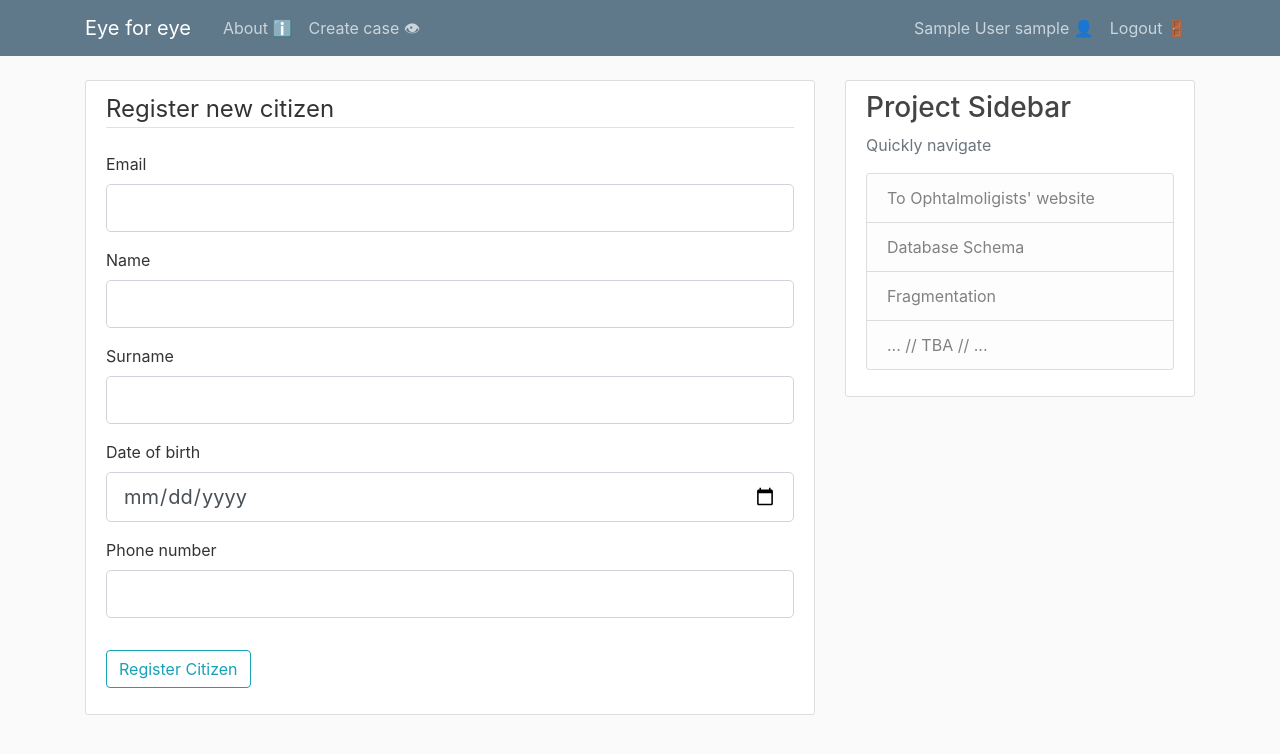
After one commit to bogodlin/DDBMS_course_LUT, a Flask app: page /register_new_citizen in a window 1280 px wide. The commit adds this page. Shown: the top 754 px of the page. Run offline with Flask 2, Linux system fonts and the light colour scheme; the visitor is signed in with stand-in values (Sample User, id 1); data comes from the database, SQL or seed files in the repository; some libraries are stand-ins or nearby versions.

Commit message:
Added account info with possibility to change the optician profile picture Case creation: 1. Find a citizen by email 2. Add photos and the comment Citizen registration Created case displayed on the homepage once logged in Small changes in models

```diff
--- a/eye_for_eye/forms.py
+++ b/eye_for_eye/forms.py
@@ -1,14 +1,17 @@
 from flask_wtf import FlaskForm
-from wtforms import StringField, PasswordField, SubmitField, BooleanField
+from flask_wtf.file import FileField, FileAllowed
+from wtforms import StringField, PasswordField, SubmitField, BooleanField, MultipleFileField, TextAreaField, DateField
 from wtforms.validators import DataRequired, Length, Email, EqualTo, ValidationError
-from eye_for_eye.models import Optician
+from eye_for_eye.models import Optician, Citizen
 
+
+# Optician Registration form
 
 class RegistrationForm(FlaskForm):
     name = StringField('Name',
-                           validators=[DataRequired(), Length(min=2, max=200)])
+                       validators=[DataRequired(), Length(min=2, max=200)])
     surname = StringField('Surname',
-                       validators=[DataRequired(), Length(min=2, max=200)])
+                          validators=[DataRequired(), Length(min=2, max=200)])
     email = StringField('Email',
                         validators=[DataRequired(), Email()])
     password = PasswordField('Password', validators=[DataRequired()])
@@ -17,7 +20,7 @@ class RegistrationForm(FlaskForm):
     submit = SubmitField('Sign Up')
 
     def validate_email(self, email):
-        optician = Optician.query.filter_by(email = email.data).first()
+        optician = Optician.query.filter_by(email=email.data).first()
         if optician:
             raise ValidationError('Email already taken')
 
@@ -29,7 +32,45 @@ class LoginForm(FlaskForm):
     remember = BooleanField('Remember Me')
     submit = SubmitField('Login')
 
+
+class UpdateAccountForm(FlaskForm):
+    picture = FileField('Update Profile Picture', validators=[FileAllowed(['jpg', 'png'])])
+    submit = SubmitField('Update')
+
+
+class OpticianUploadForm(FlaskForm):
+    comment = TextAreaField('Comment',
+                            validators=[DataRequired()])
+    files = MultipleFileField('File(s) uploads', validators=[DataRequired()])
+    submit = SubmitField('Upload')
+
+
 class CitizenSearchForm(FlaskForm):
     email = StringField('Email',
                         validators=[DataRequired(), Email()])
     submit = SubmitField('Find')
+
+
+# Citizen Registration form
+
+class CitizenRegistrationForm(FlaskForm):
+    name = StringField('Name',
+                       validators=[DataRequired(), Length(min=2, max=200)])
+    surname = StringField('Surname',
+                          validators=[DataRequired(), Length(min=2, max=200)])
+
+    date_of_birth = DateField('Date of birth', format="%d/%m/%Y")
+
+    email = StringField('Email',
+                        validators=[DataRequired(), Email()])
+
+    phone_number = StringField('Phone number')
+
+    picture = FileField('Update Profile Picture', validators=[FileAllowed(['jpg', 'png'])])
+
+    submit = SubmitField('Register Citizen')
+
+    def validate_email(self, email):
+        citizen = Citizen.query.filter_by(email=email.data).first()
+        if citizen:
+            raise ValidationError('Email already taken. Enter another email.')
--- a/eye_for_eye/routes.py
+++ b/eye_for_eye/routes.py
@@ -1,12 +1,20 @@
+import os
+import secrets
+from PIL import Image
 from eye_for_eye import app, bcrypt
-from flask import render_template,flash, redirect, url_for
-from eye_for_eye.forms import RegistrationForm, LoginForm, CitizenSearchForm
+from flask import render_template, flash, redirect, url_for, session, request
+from eye_for_eye.forms import *
 from eye_for_eye.models import *
 from flask_login import login_user, current_user, logout_user, login_required
+
 
 @app.route("/")
 @app.route("/home")
 def home():
+    if current_user.is_authenticated:
+        created_cases = Case.query.filter_by(optician=current_user.id)
+        return render_template('home.html', created_cases=created_cases)
+
     return render_template('home.html')
 
 
@@ -15,6 +23,8 @@ def about():
     return render_template('about.html', title='About')
 
 
+# --------------------------------------- Registration, Login, Logout ---------------------------------------
+
 @app.route("/register_optician", methods=['GET', 'POST'])
 def register_optician():
     if current_user.is_authenticated:
@@ -22,7 +32,8 @@ def register_optician():
     form = RegistrationForm()
     if form.validate_on_submit():
         hashed_password = bcrypt.generate_password_hash(form.password.data).decode('utf-8')
-        optician = Optician(name=form.name.data, surname=form.surname.data, email=form.email.data, password=hashed_password)
+        optician = Optician(name=form.name.data, surname=form.surname.data, email=form.email.data,
+                            password=hashed_password)
         db.session.add(optician)
         db.session.commit()
         flash(f'Account created for {form.email.data}!', 'success')
@@ -34,7 +45,7 @@ def register_optician():
 def login_optician():
     form = LoginForm()
     if form.validate_on_submit():
-        optician = Optician.query.filter_by(email = form.email.data).first()
+        optician = Optician.query.filter_by(email=form.email.data).first()
         if optician and bcrypt.check_password_hash(optician.password, form.password.data):
             login_user(optician, remember=form.remember.data)
             return redirect(url_for('home'))
@@ -42,25 +53,104 @@ def login_optician():
             flash('Login Unsuccessful. Please check email and password', 'danger')
     return render_template('login.html', title='Login', form=form)
 
+
 @app.route('/logout')
 def logout():
     logout_user()
     return redirect(url_for('home'))
 
-@app.route('/account')
-@login_required
-def account():
-    return render_template('account.html')
+
+# --------------------------------------- Case creation ---------------------------------------
 
 @app.route('/create_case', methods=['GET', 'POST'])
 @login_required
 def step1():
     form = CitizenSearchForm()
     if form.validate_on_submit():
-        return redirect(url_for('step2'))
+        citizen = Citizen.query.filter_by(email=form.email.data).first()
+        if citizen:
+            # TODO Check for possible conflicts
+            session['citizen_id'] = citizen.id
+            return redirect(url_for('step2'))
+        else:
+            em = form.email.data
+            form.email.data = ''
+            flash(f'No registered citizen with {em} email address is found', 'danger')
     return render_template('step1.html', form=form)
 
-@app.route('/step2')
+
+@app.route('/step2', methods=['GET', 'POST'])
 @login_required
 def step2():
-    return render_template('step2.html')
+    form = OpticianUploadForm()
+    found_citizen = session.get('citizen_id', None)
+    citizen = Citizen.query.filter_by(id=found_citizen).first()
+    image_file = url_for('static', filename='profile_pics/' + citizen.image_file)
+
+    if form.validate_on_submit():
+        files_filenames = []
+        for file in form.files.data:
+            picture_file = save_picture(file)
+            files_filenames.append(picture_file)
+        case = Case(citizen=found_citizen, optician=current_user.id, status=1, comment=form.comment.data,
+                    images=files_filenames)
+        db.session.add(case)
+        db.session.commit()
+        return render_template('case_created.html')
+
+    return render_template('step2.html', image_file=image_file, citizen=citizen, form=form)
+
+
+@app.route("/register_new_citizen", methods=['GET', 'POST'])
+@login_required
+def register_new_citizen():
+    form = CitizenRegistrationForm()
+    if form.validate_on_submit():
+        # if form.picture.data:
+        #     picture_file = save_picture(form.picture.data)
+        # TODO add citizen photo setting
+
+        new_citizen = Citizen(name=form.name.data, surname=form.surname.data, date_of_birth=form.date_of_birth.data,
+                              email=form.email.data, phone_number=form.phone_number.data)
+
+        db.session.add(new_citizen)
+        db.session.commit()
+        flash('New citizen has been created!', 'success')
+        return redirect(url_for('step2'))
+
+    return render_template('citizen_registration.html', title='Citizen', form=form)
+
+
+# --------------------------------------- Optician's account ---------------------------------------
+
+def save_picture(form_picture):
+    random_hex = secrets.token_hex(8)
+    _, f_ext = os.path.splitext(form_picture.filename)
+    picture_fn = random_hex + f_ext
+    picture_path = os.path.join(app.root_path, 'static/profile_pics', picture_fn)
+
+    output_size = (125, 125)
+    i = Image.open(form_picture)
+    i.thumbnail(output_size)
+    i.save(picture_path)
+
+    return picture_fn
+
+
+@app.route("/account", methods=['GET', 'POST'])
+@login_required
+def account():
+    form = UpdateAccountForm()
+    if form.validate_on_submit():
+        if form.picture.data:
+            picture_file = save_picture(form.picture.data)
+            current_user.image_file = picture_file
+        db.session.commit()
+        flash('Your account has been updated!', 'success')
+        return redirect(url_for('account'))
+    # elif request.method == 'GET':
+    #     form.username.data = current_user.username
+    #     form.email.data = current_user.email
+    image_file = url_for('static', filename='profile_pics/' + current_user.image_file)
+    return render_template('account.html', title='Account',
+                           image_file=image_file, form=form)
--- /dev/null
+++ b/eye_for_eye/templates/case_created.html
@@ -0,0 +1,4 @@
+{% extends "layout.html" %}
+{% block content %}
+    <p>You have successfully created a case</p>
+{% endblock content %}
--- /dev/null
+++ b/eye_for_eye/templates/citizen_registration.html
@@ -0,0 +1,93 @@
+{% extends "layout.html" %}
+{% block content %}
+    <div class="content-section">
+        <form method="POST" action="">
+            {{ form.hidden_tag() }}
+            <fieldset class="form-group">
+                <legend class="border-bottom mb-4">Register new citizen</legend>
+
+                <div class="form-group">
+                    {{ form.email.label(class="form-control-label") }}
+                    {% if form.email.errors %}
+                        {{ form.email(class="form-control form-control-lg is-invalid") }}
+                        <div class="invalid-feedback">
+                            {% for error in form.email.errors %}
+                                <span>{{ error }}</span>
+                            {% endfor %}
+                        </div>
+                    {% else %}
+                        {{ form.email(class="form-control form-control-lg") }}
+                    {% endif %}
+                </div>
+                <div class="form-group">
+                    {{ form.name.label(class="form-control-label") }}
+                    {% if form.name.errors %}
+                        {{ form.name(class="form-control form-control-lg is-invalid") }}
+                        <div class="invalid-feedback">
+                            {% for error in form.name.errors %}
+                                <span>{{ error }}</span>
+                            {% endfor %}
+                        </div>
+                    {% else %}
+                        {{ form.name(class="form-control form-control-lg") }}
+                    {% endif %}
+                </div>
+                <div class="form-group">
+                    {{ form.surname.label(class="form-control-label") }}
+                    {% if form.surname.errors %}
+                        {{ form.surname(class="form-control form-control-lg is-invalid") }}
+                        <div class="invalid-feedback">
+                            {% for error in form.surname.errors %}
+                                <span>{{ error }}</span>
+                            {% endfor %}
+                        </div>
+                    {% else %}
+                        {{ form.surname(class="form-control form-control-lg") }}
+                    {% endif %}
+                </div>
+                <div class="form-group">
+                    {{ form.date_of_birth.label(class="form-control-label") }}
+                    {% if form.date_of_birth.errors %}
+                        {{ form.date_of_birth(class="form-control form-control-lg is-invalid") }}
+                        <div class="invalid-feedback">
+                            {% for error in form.date_of_birth.errors %}
+                                <span>{{ error }}</span>
+                            {% endfor %}
+                        </div>
+                    {% else %}
+                        {{ form.date_of_birth(class="form-control form-control-lg dtpick") }}
+                    {% endif %}
+                </div>
+
+                <div class="form-group">
+                    {{ form.phone_number.label(class="form-control-label") }}
+                    {% if form.phone_number.errors %}
+                        {{ form.phone_number(class="form-control form-control-lg is-invalid") }}
+                        <div class="invalid-feedback">
+                            {% for error in form.phone_number.errors %}
+                                <span>{{ error }}</span>
+                            {% endfor %}
+                        </div>
+                    {% else %}
+                        {{ form.phone_number(class="form-control form-control-lg") }}
+                    {% endif %}
+                </div>
+
+                {#                <div class="form-group">#}
+                {#                    {{ form.picture.label() }}#}
+                {#                    {{ form.picture(class="form-control-file") }}#}
+                {#                    {% if form.picture.errors %}#}
+                {#                        {% for error in form.picture.errors %}#}
+                {#                            <span class="text-danger">{{ error }}</span></br>#}
+                {#                        {% endfor %}#}
+                {#                    {% endif %}#}
+                {#                </div>#}
+
+            </fieldset>
+            <div class="form-group">
+                {{ form.submit(class="btn btn-outline-info") }}
+            </div>
+        </form>
+    </div>
+
+{% endblock content %}
--- a/eye_for_eye/templates/layout.html
+++ b/eye_for_eye/templates/layout.html
@@ -6,7 +6,8 @@
     <meta name="viewport" content="width=device-width, initial-scale=1, shrink-to-fit=no">
 
     <!-- Bootstrap CSS -->
-    <link rel="stylesheet" href="https://maxcdn.bootstrapcdn.com/bootstrap/4.0.0/css/bootstrap.min.css" integrity="sha384-Gn5384xqQ1aoWXA+058RXPxPg6fy4IWvTNh0E263XmFcJlSAwiGgFAW/dAiS6JXm" crossorigin="anonymous">
+    <link rel="stylesheet" href="https://maxcdn.bootstrapcdn.com/bootstrap/4.0.0/css/bootstrap.min.css"
+          integrity="sha384-Gn5384xqQ1aoWXA+058RXPxPg6fy4IWvTNh0E263XmFcJlSAwiGgFAW/dAiS6JXm" crossorigin="anonymous">
 
     <link rel="stylesheet" type="text/css" href="{{ url_for('static', filename='main.css') }}">
 
@@ -15,32 +16,47 @@
     {% else %}
         <title>Eye for eye</title>
     {% endif %}
+
+    {#Date picker style import#}
+
+    <link rel="stylesheet" href="//code.jquery.com/ui/1.11.4/themes/smoothness/jquery-ui.css">
+    <script src="//code.jquery.com/jquery-1.10.2.js"></script>
+    <script src="//code.jquery.com/ui/1.11.4/jquery-ui.js"></script>
+    <script>
+        $(function () {
+            $(".dtpick").datepicker();
+        });
+    </script>
+
+    {#-----------------#}
+
 </head>
 <body>
 <header class="site-header">
     <nav class="navbar navbar-expand-md navbar-dark bg-steel fixed-top">
         <div class="container">
             <a class="navbar-brand mr-4" href="/">Eye for eye</a>
-          <button class="navbar-toggler" type="button" data-toggle="collapse" data-target="#navbarToggle" aria-controls="navbarToggle" aria-expanded="false" aria-label="Toggle navigation">
+            <button class="navbar-toggler" type="button" data-toggle="collapse" data-target="#navbarToggle"
+                    aria-controls="navbarToggle" aria-expanded="false" aria-label="Toggle navigation">
                 <span class="navbar-toggler-icon"></span>
             </button>
             <div class="collapse navbar-collapse" id="navbarToggle">
                 <div class="navbar-nav mr-auto">
-              <a class="nav-item nav-link" href="{{ url_for('home') }}">Home</a>
-              <a class="nav-item nav-link" href="{{ url_for('about') }}">About</a>
-                {%  if current_user.is_authenticated %}
+                    <a class="nav-item nav-link" href="{{ url_for('about') }}">About ℹ️</a>
+                    {% if current_user.is_authenticated %}
                         <a class="nav-item nav-link" href="{{ url_for('step1') }}">Create case 👁</a>
                     {% endif %}
 
                 </div>
                 <!-- Navbar Right Side -->
                 <div class="navbar-nav">
-                {%  if current_user.is_authenticated %}
-                    <a class="nav-item nav-link" href="{{ url_for('account') }}">{{ current_user.name }} {{ current_user.surname }} 👤</a>
+                    {% if current_user.is_authenticated %}
+                        <a class="nav-item nav-link"
+                           href="{{ url_for('account') }}">{{ current_user.name }} {{ current_user.surname }} 👤</a>
                         <a class="nav-item nav-link" href="{{ url_for('logout') }}">Logout 🚪</a>
-                {%  else %}
+                    {% else %}
                         <a class="nav-item nav-link" href="{{ url_for('login_optician') }}">Sign in (Optician)</a>
-                {%  endif %}
+                    {% endif %}
                 </div>
             </div>
         </div>
@@ -62,13 +78,13 @@
         </div>
         <div class="col-md-4">
             <div class="content-section">
-            <h3>Our Sidebar</h3>
-            <p class='text-muted'>You can put any information here you'd like.
+                <h3>Project Sidebar</h3>
+                <p class='text-muted'>Quickly navigate
                 <ul class="list-group">
-                <li class="list-group-item list-group-item-light">Latest Posts</li>
-                <li class="list-group-item list-group-item-light">Announcements</li>
-                <li class="list-group-item list-group-item-light">Calendars</li>
-                <li class="list-group-item list-group-item-light">etc</li>
+                    <li class="list-group-item list-group-item-light">To Ophtalmoligists' website</li>
+                    <li class="list-group-item list-group-item-light">Database Schema</li>
+                    <li class="list-group-item list-group-item-light">Fragmentation</li>
+                    <li class="list-group-item list-group-item-light">... // TBA // ...</li>
                 </ul>
                 </p>
             </div>
@@ -76,11 +92,22 @@
     </div>
 </main>
 
+{#TODO footer #}
+
+{#<nav class="navbar fixed-bottom navbar-light bg-steel">#}
+{#  <a class="navbar-brand" href="#">Fixed bottom</a>#}
+{#</nav>#}
 
 <!-- Optional JavaScript -->
 <!-- jQuery first, then Popper.js, then Bootstrap JS -->
-    <script src="https://code.jquery.com/jquery-3.2.1.slim.min.js" integrity="sha384-KJ3o2DKtIkvYIK3UENzmM7KCkRr/rE9/Qpg6aAZGJwFDMVNA/GpGFF93hXpG5KkN" crossorigin="anonymous"></script>
-    <script src="https://cdnjs.cloudflare.com/ajax/libs/popper.js/1.12.9/umd/popper.min.js" integrity="sha384-ApNbgh9B+Y1QKtv3Rn7W3mgPxhU9K/ScQsAP7hUibX39j7fakFPskvXusvfa0b4Q" crossorigin="anonymous"></script>
-    <script src="https://maxcdn.bootstrapcdn.com/bootstrap/4.0.0/js/bootstrap.min.js" integrity="sha384-JZR6Spejh4U02d8jOt6vLEHfe/JQGiRRSQQxSfFWpi1MquVdAyjUar5+76PVCmYl" crossorigin="anonymous"></script>
+<script src="https://code.jquery.com/jquery-3.2.1.slim.min.js"
+        integrity="sha384-KJ3o2DKtIkvYIK3UENzmM7KCkRr/rE9/Qpg6aAZGJwFDMVNA/GpGFF93hXpG5KkN"
+        crossorigin="anonymous"></script>
+<script src="https://cdnjs.cloudflare.com/ajax/libs/popper.js/1.12.9/umd/popper.min.js"
+        integrity="sha384-ApNbgh9B+Y1QKtv3Rn7W3mgPxhU9K/ScQsAP7hUibX39j7fakFPskvXusvfa0b4Q"
+        crossorigin="anonymous"></script>
+<script src="https://maxcdn.bootstrapcdn.com/bootstrap/4.0.0/js/bootstrap.min.js"
+        integrity="sha384-JZR6Spejh4U02d8jOt6vLEHfe/JQGiRRSQQxSfFWpi1MquVdAyjUar5+76PVCmYl"
+        crossorigin="anonymous"></script>
 </body>
 </html>
--- a/eye_for_eye/templates/login.html
+++ b/eye_for_eye/templates/login.html
@@ -39,14 +39,12 @@
             <div class="form-group">
                 {{ form.submit(class="btn btn-outline-info") }}
             </div>
-            <small class="text-muted ml-2">
-                <a href="#">Forgot Password?</a>
-            </small>
+
         </form>
     </div>
     <div class="border-top pt-3">
         <small class="text-muted">
-            Need An Account? <a class="ml-2" href="{{ url_for('register_optician') }}">Sign Up Now</a>
+            <a class="ml-2" href="{{ url_for('register_optician') }}">Register</a> as a new optician on a platform!
         </small>
     </div>
 {% endblock content %}
```
Also changed, not shown: eye_for_eye/models.py (+20 -2 lines), eye_for_eye/templates/account.html (+28 -3 lines), eye_for_eye/templates/home.html (+17 -13 lines), eye_for_eye/templates/step1.html (+10 -5 lines), eye_for_eye/templates/step2.html (+46 -4 lines). Lines whose indentation alone changed are shown as unchanged.
